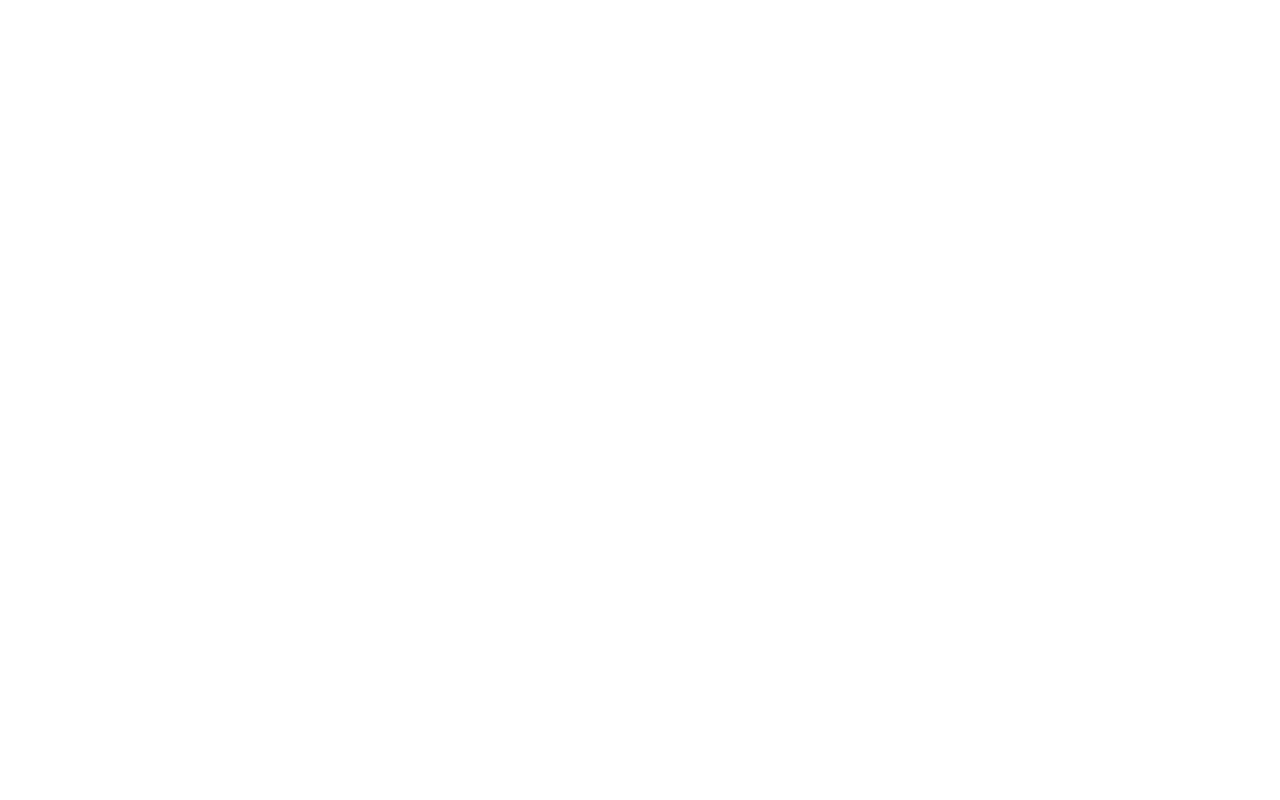
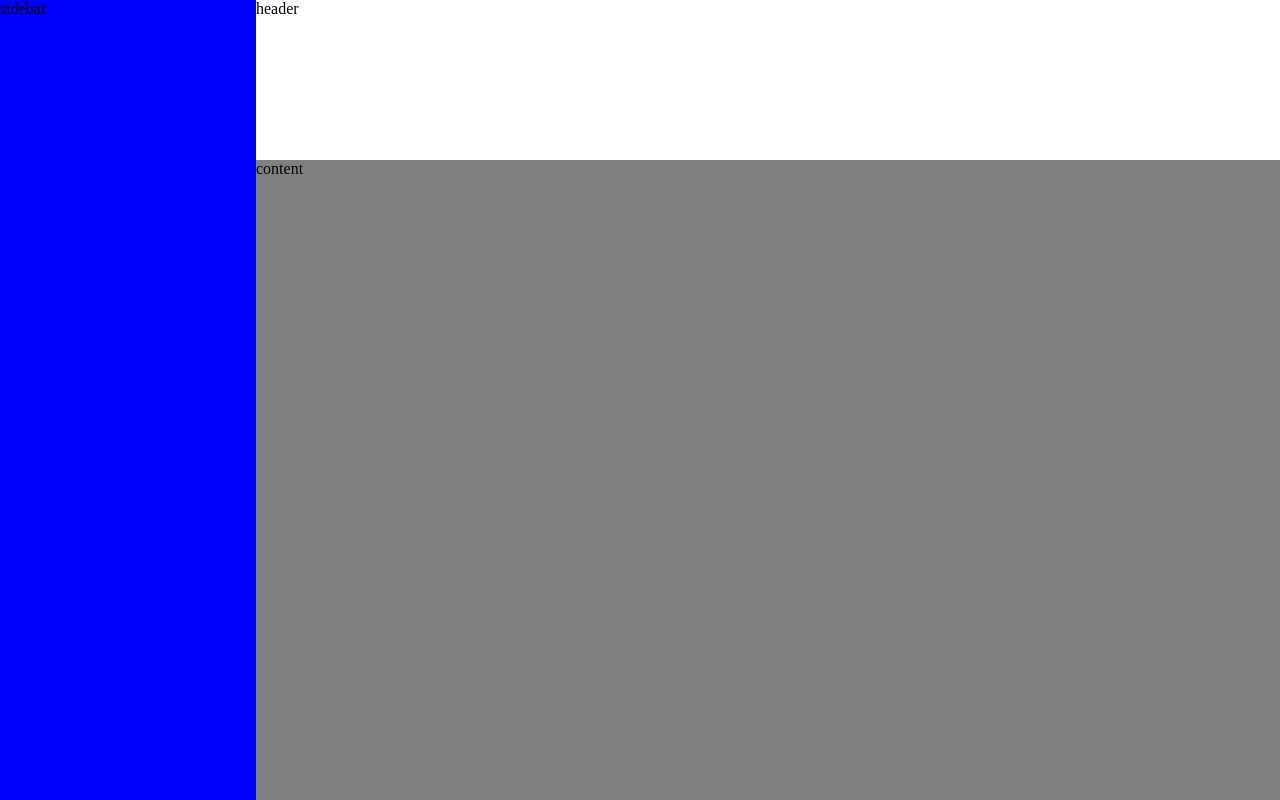
Before and after one commit to Tortoisey1/odin-dashboard, a plain HTML site: page index.html in a window 1280 px wide. Drawn offline with Linux system fonts and the light colour scheme.

Commit message:
skeleton of the page with grid completed

```diff
--- a/index.html
+++ b/index.html
@@ -1,11 +1,21 @@
 <!DOCTYPE html>
 <html lang="en">
+
 <head>
     <meta charset="UTF-8">
     <meta name="viewport" content="width=device-width, initial-scale=1.0">
     <title>Odin Admin Dashboard Assignment</title>
+    <link rel="stylesheet" href="styles.css">
 </head>
+
 <body>
+    <!-- using grid property as specified by assignment -->
+    <div class="main-container">
+        <div class="sidebar">sidebar</div>
+        <div class="header">header</div>
+        <div class="main-content">content</div>
+    </div>
+    <script src="script.js"></script>
+</body>
 
-</body>
 </html>
--- a/styles.css
+++ b/styles.css
@@ -0,0 +1,32 @@
+/* CSS Reset */
+* {
+    margin: 0;
+    padding: 0;
+    box-sizing: border-box;
+}
+
+.main-container{
+    display:grid;
+    height:100vh;
+    width:100vw;
+    grid-template-columns: repeat(5,1fr);
+    grid-template-rows: repeat(5,1fr);
+}
+
+.sidebar{
+    grid-column: 1/2;
+    grid-row: 1/6;
+    background-color: blue;
+}
+
+.header{
+    grid-column: 2/6;
+    grid-row: 1/2;
+    background-color: white;
+}
+
+.main-content{
+    grid-column: 2/6;
+    grid-row:2/6;
+    background-color: grey;
+}
```
